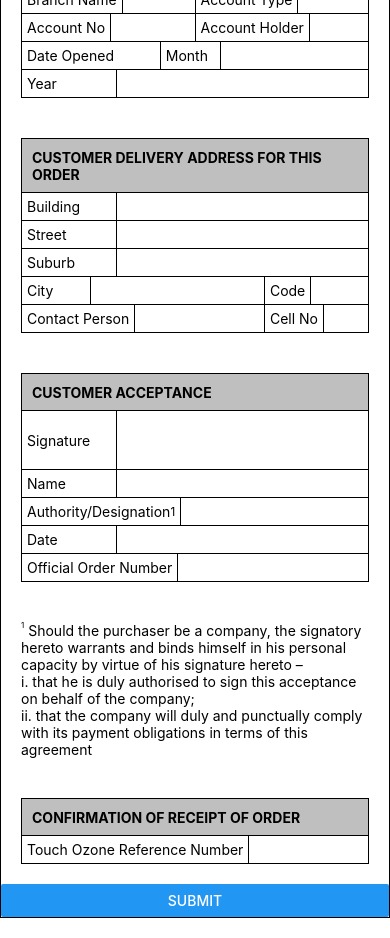
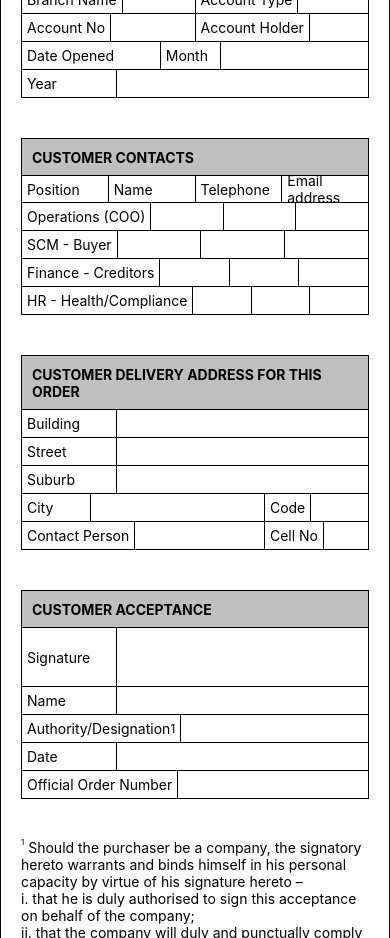
Before and after one commit to spaceghostu/touch-ozone-agent-pricing, a React Native app: screen / in a window 390 px wide. Shown: the part 920-1858 px from the top of the page. Built offline with nearby package versions, Linux system fonts and the light colour scheme.

Commit message:
customer contacts table

```diff
--- a/app/Components/FormComponents/InputTable.js
+++ b/app/Components/FormComponents/InputTable.js
@@ -1,34 +1,42 @@
 import React from 'react'
-import styled from 'styled-components'
+import styled from 'styled-components/native'
 
 export default function InputTable({ children, headers }) {
 
     return (
         <Wrapper>
-            <tbody>
-                <Thead headers={headers} />
-                {children}
-            </tbody>
+            <Head>
+                {headers.map((header, index) => (
+                    <Th key={index}>{header}</Th>
+                ))}
+            </Head>
+            {children}
         </Wrapper>
     )
 }
 
-const Wrapper = styled.table`
+const Wrapper = styled.View`
     width: 100%;
-    border-collapse: collapse;
+    flex-direction: column;
 `
 
-const Th = styled.th`
-    border: 1px solid black;
-    height: 28px;
+const Head = styled.View`
+    flex-direction: row;
+    width: 100%;
 `
 
-export const Td = styled(Th)``;
-
-const Thead = ({ headers }) => (
-    <tr>
-        {headers.map((header, index) => (
-            <Th key={index}>{header}</Th>
-        ))}
-    </tr>
-)
+const Th = styled.Text`
+    display: flex;
+    height: 28px;
+    align-items: center;
+    flex: 1;
+    padding: 5px;
+    border-width: 1px;
+    border-style: solid;
+    border-color: black;
+    margin-top: -1px;
+    margin-left: -1px;
+`
+export const Trow = styled.View`
+    flex-direction: row;
+`
--- a/app/Components/FormSections/CustomerContactsSection.js
+++ b/app/Components/FormSections/CustomerContactsSection.js
@@ -1,7 +1,7 @@
 import React from 'react'
 import FormSection from '../FormSection'
 import TextInput from '../FormComponents/TextInput';
-import InputTable, { Td } from '../FormComponents/InputTable';
+import InputTable, { Td, Trow } from '../FormComponents/InputTable';
 import LabelOnly from '../FormComponents/LabelOnly';
 
 export default function CustomerContactsSection() {
@@ -14,30 +14,30 @@ export default function CustomerContactsSection() {
                 'Telephone',
                 'Email address',
             ]}>
-                <tr>
-                    <Td><LabelOnly noBorder label="Operations (COO)" /></Td>
-                    <Td><TextInput noBorder name={`customerContact-operations-name`} /></Td>
-                    <Td><TextInput noBorder name={`customerContact-operations-telephone`} /></Td>
-                    <Td><TextInput noBorder name={`customerContact-operations-email`} /></Td>
-                </tr>
-                <tr>
-                    <Td><LabelOnly noBorder label="SCM - Buyer" /></Td>
-                    <Td><TextInput noBorder name={`customerContact-scmBuyer-name`} /></Td>
-                    <Td><TextInput noBorder name={`customerContact-scmBuyer-telephone`} /></Td>
-                    <Td><TextInput noBorder name={`customerContact-scmBuyer-email`} /></Td>
-                </tr>
-                <tr>
-                    <Td><LabelOnly noBorder label="Finance - Creditors" /></Td>
-                    <Td><TextInput noBorder name={`customerContact-financeCreditors-name`} /></Td>
-                    <Td><TextInput noBorder name={`customerContact-financeCreditors-telephone`} /></Td>
-                    <Td><TextInput noBorder name={`customerContact-financeCreditors-email`} /></Td>
-                </tr>
-                <tr>
-                    <Td><LabelOnly noBorder label="HR - Health/Compliance" /></Td>
-                    <Td><TextInput noBorder name={`customerContact-HR-name`} /></Td>
-                    <Td><TextInput noBorder name={`customerContact-HR-telephone`} /></Td>
-                    <Td><TextInput noBorder name={`customerContact-HR-email`} /></Td>
-                </tr>
+                <Trow>
+                    <LabelOnly width={25} label="Operations (COO)" />
+                    <TextInput width={25} name={`customerContact-operations-name`} />
+                    <TextInput width={25} name={`customerContact-operations-telephone`} />
+                    <TextInput width={25} name={`customerContact-operations-email`} />
+                </Trow>
+                <Trow>
+                    <LabelOnly width={25} label="SCM - Buyer" />
+                    <TextInput width={25} name={`customerContact-scmBuyer-name`} />
+                    <TextInput width={25} name={`customerContact-scmBuyer-telephone`} />
+                    <TextInput width={25} name={`customerContact-scmBuyer-email`} />
+                </Trow>
+                <Trow>
+                    <LabelOnly width={25} label="Finance - Creditors" />
+                    <TextInput width={25} name={`customerContact-financeCreditors-name`} />
+                    <TextInput width={25} name={`customerContact-financeCreditors-telephone`} />
+                    <TextInput width={25} name={`customerContact-financeCreditors-email`} />
+                </Trow>
+                <Trow>
+                    <LabelOnly width={25} label="HR - Health/Compliance" />
+                    <TextInput width={25} name={`customerContact-HR-name`} />
+                    <TextInput width={25} name={`customerContact-HR-telephone`} />
+                    <TextInput width={25} name={`customerContact-HR-email`} />
+                </Trow>
             </InputTable>
         </FormSection>
     )
--- a/app/Pages/FormPage.js
+++ b/app/Pages/FormPage.js
@@ -26,7 +26,7 @@ export default function FormPage() {
                 <CustomerRegisteredDetailsSection />
                 <CustomerContactDetailsSection />
                 <BankingDetailsSection />
-                {/* <CustomerContactsSection /> */}
+                <CustomerContactsSection />
                 {/* <CustomerQuotationSection /> */}
                 <CustomerDeliveryAddress />
                 <CustomerAcceptanceSection />
```
